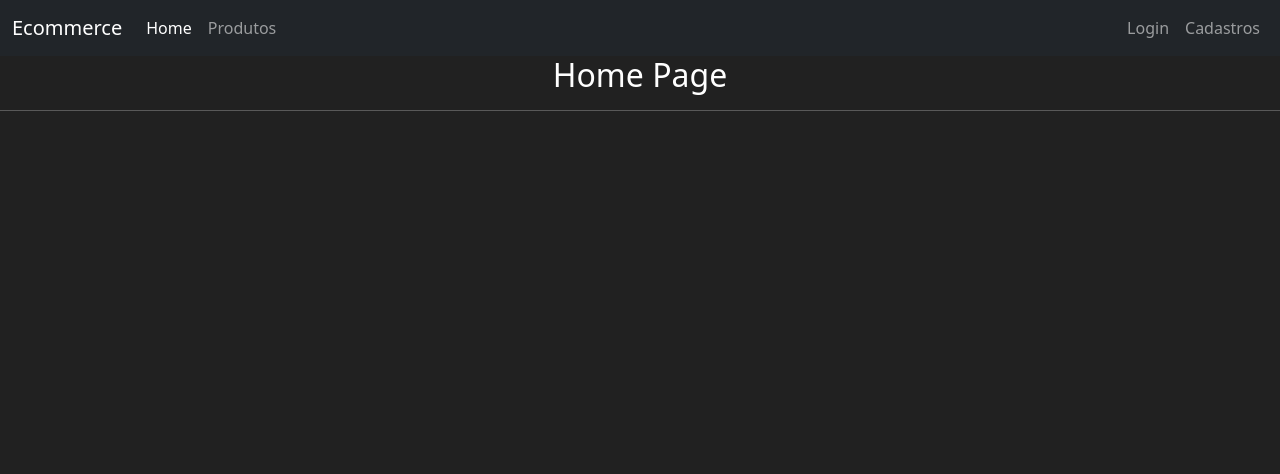
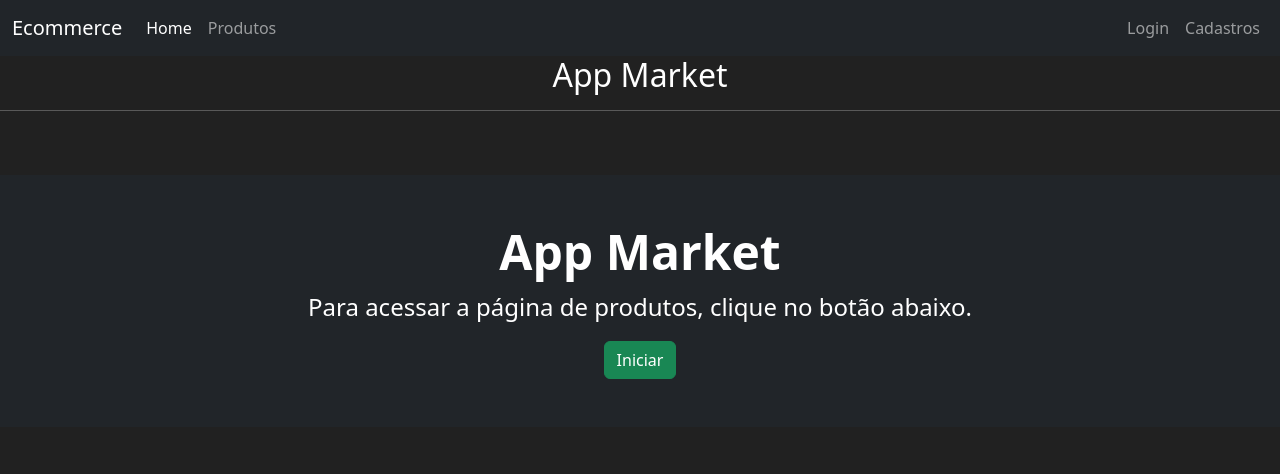
Before and after one commit to edimardaros/flask_compra_venda, a Flask app: page / in a window 1280 px wide. Shown: the top 474 px of the page. Run offline with Flask 3, Linux system fonts and the light colour scheme; some libraries are stand-ins or nearby versions.

Commit message:
feat(homepage) - Added new content to the homepage

```diff
--- a/mercado/templates/home.html
+++ b/mercado/templates/home.html
@@ -5,6 +5,17 @@
 {% endblock %}
 
 {% block conteudo %}
-  <h2 style="text-align: center">Home Page</h2>
+  <h2 style="text-align: center">App Market</h2>
   <hr />
+
+  <div class="py-5">
+    <header class="h-100 p-5 text-white bg-dark text-center justify-content-center align-items-center">
+      <h1 class="display-5 fw-bold">App Market</h1>
+      <p class="fs-4">Para acessar a página de produtos, clique no botão abaixo.</p>
+      <a class="btn btn-success" type="button" href="{{url_for('page_produto')}}">Iniciar</a>
+
+    </header>
+  </div>
+
+
 {% endblock %}
```
